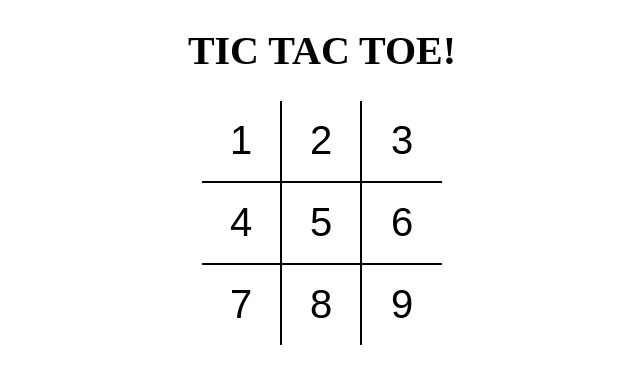
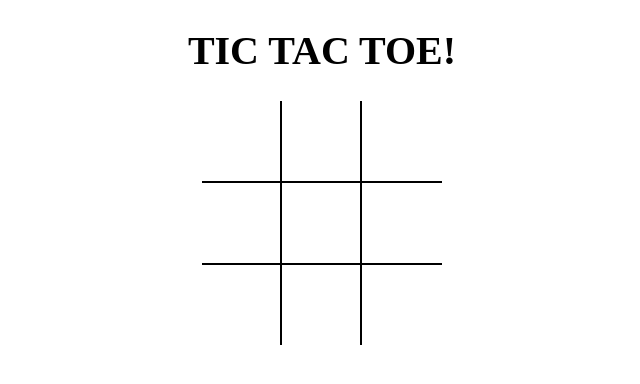
Before and after one commit to Vignesh5140/TicTacToe-React, a React (Vite) app: page / in a window 1280 px wide. Shown: the top 384 px of the page, without its empty margins (318-958 px from the left). Built offline with nearby package versions, Linux system fonts and the light colour scheme.

Commit message:
functionality X

```diff
--- a/src/components/Board.jsx
+++ b/src/components/Board.jsx
@@ -1,26 +1,48 @@
-import React from 'react'
+import React,{useState} from 'react'
 import Square from './Square'
+import "../styles/root.scss"
 
 const Board = () => {
+
+  const[board,setBoard]=useState(Array(9).fill(null));
+
+  const handleSquareClick = (position) =>{
+      setBoard((prev)=>{
+        return prev.map((square,pos) => {
+          if(pos===position){
+            return 'X';
+          }
+          return square;
+        });
+      }
+    );
+  }
+
+  const renderSquare =(position)=>{
+    return(
+      <Square value={board[position]} onClick={()=>{handleSquareClick(position) }}/>
+    );
+  };
+
   return (
     <div className='board'>
       <div className='board-row'>
-        <Square value={1}/>
-        <Square value={2}/>
-        <Square value={3}/>
+            {renderSquare(0)}
+            {renderSquare(1)}
+            {renderSquare(2)}
       </div>
       <div className='board-row'>
-        <Square value={4}/>
-        <Square value={5}/>
-        <Square value={6}/>
+            {renderSquare(3)}
+            {renderSquare(4)}
+            {renderSquare(5)}
       </div>
       <div className='board-row'>
-        <Square value={7}/>
-        <Square value={8}/>
-        <Square value={9}/>
+            {renderSquare(6)}
+            {renderSquare(7)}
+            {renderSquare(8)}
       </div>
     </div>
-  )
-}
+  );
+};
 
 export default Board
--- a/src/components/Square.jsx
+++ b/src/components/Square.jsx
@@ -1,9 +1,9 @@
 import React from 'react'
 
-const Square = ({value}) => {
+const Square = ({value,onClick}) => {
   return (
-    <button type='button' className='square'>{value}</button>
-  )
-}
+    <button type='button' className='square' onClick={onClick} > {value} </button>
+  );
+};
 
 export default Square
```
